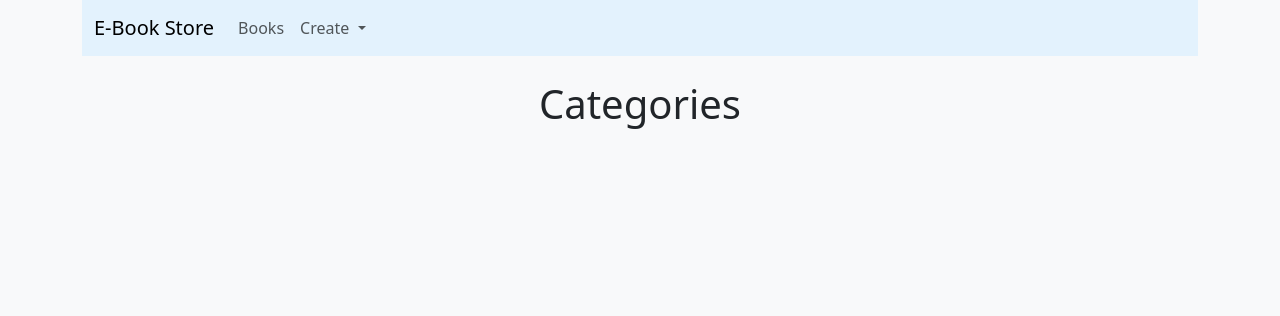
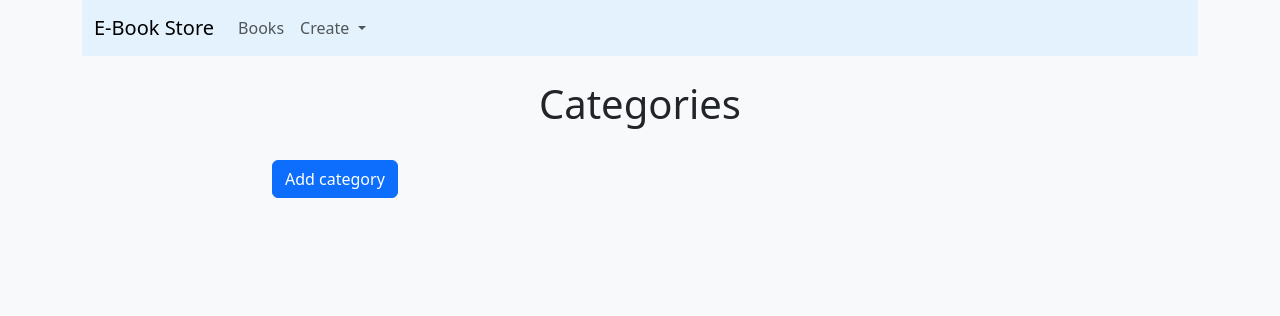
Before and after one commit to Rouch1k4/e_shop_django, a Django app: page /category/ in a window 1280 px wide. Shown: the top 316 px of the page. Run offline with Django 4.2, Linux system fonts and the light colour scheme; data that the repository does not hold is empty.

Commit message:
final cleanup category buttons, (add category, back)

```diff
--- a/books/templates/books/categories.html
+++ b/books/templates/books/categories.html
@@ -6,6 +6,7 @@
 
 <div class="row">
     <div class="col-md-8 mx-auto my-2">
+        <a href="{% url 'books:category_create' %}" class="btn btn-primary mb-3">Add category</a>
         <table class="table table-striped">
             {% for object in object_list %}
             <tr>
@@ -13,9 +14,10 @@
                     {{ object.name }}
                 </td>
                 <td class="text-end">
-                    <a href="{% url 'books:category_update' pk=object.id %}">
-                        <button type="button" class="btn btn-outline-success btn-sm">Edit</button>
-                    </a>
+                    <a href="{% url 'books:category_update' pk=object.id %}"
+                       class="btn btn-outline-success btn-sm">Edit</a>
+                    <a href="{% url 'books:category_delete' pk=object.id %}"
+                       class="btn btn-outline-danger btn-sm">Delete</a>
                 </td>
             </tr>
             {% endfor %}
--- a/books/templates/books/category_create.html
+++ b/books/templates/books/category_create.html
@@ -4,4 +4,5 @@
 {% block content %}
 <h1 class="my-4">Add new category</h1>
 {% include 'books/form.html' with text='Create category' %}
+<a href="{% url 'books:category' %}" class="btn btn-outline-secondary mt-3">Back to list</a>
 {% endblock %}
--- a/books/templates/books/category_delete.html
+++ b/books/templates/books/category_delete.html
@@ -6,4 +6,5 @@
 <h4>Are you sure you want to delete ? <strong>{{ object }}</strong>?</h4>
 
 {% include 'books/form.html' with text='confirm the deletion' klass='danger' %}
+<a href="{% url 'books:category' %}" class="btn btn-outline-secondary mt-3">Back to list</a>
 {% endblock %}
--- a/books/templates/books/category_update.html
+++ b/books/templates/books/category_update.html
@@ -4,4 +4,5 @@
 {% block content %}
 <h1 class="my-4">Edit category</h1>
 {% include 'books/form.html' with text='Save changes' %}
+<a href="{% url 'books:category' %}" class="btn btn-outline-secondary mt-3">Back to list</a>
 {% endblock %}
```
